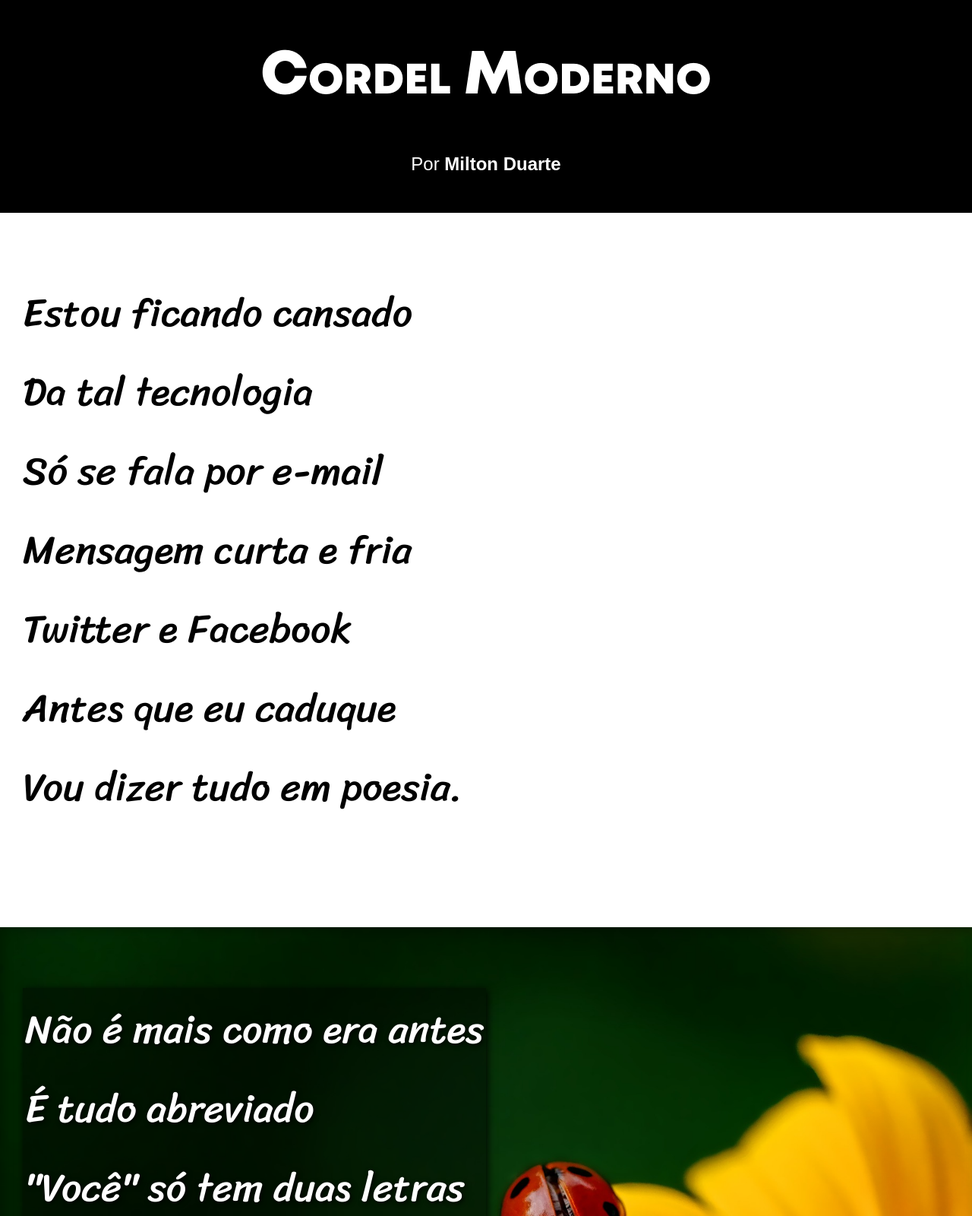
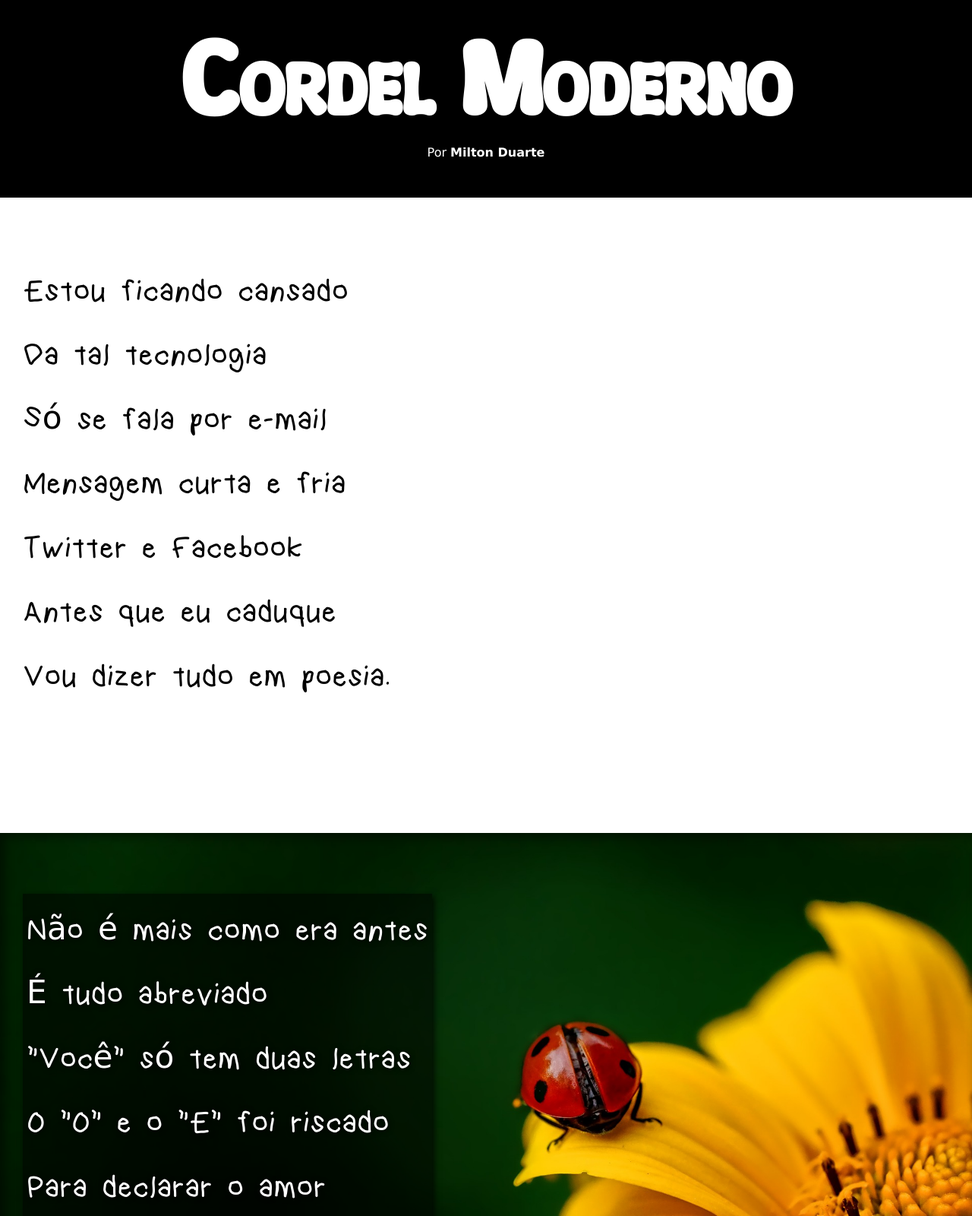
Before and after one commit to CuaCauu/projeto-cordel, a plain HTML site: page index.html in a window 1280 px wide. Shown: the top 1600 px of the page at 76% size. Drawn offline with Linux system fonts and the light colour scheme.

Commit message:
concluido

```diff
--- a/index.html
+++ b/index.html
@@ -3,15 +3,18 @@
 <head>
     <meta charset="UTF-8">
     <meta name="viewport" content="width=device-width, initial-scale=1.0">
-    <title>Projeto Cordel</title>
+    <title>Cordel Moderno</title>
     <link rel="stylesheet" href="style.css">
 </head>
 <body>
     <header>
         <h1>Cordel Moderno</h1>
-        <p>Por<a href="https://www.recantodasletras.com.br/poesias/3186743" target="_blank"> Milton Duarte</a></p>
+        <p>
+            Por <a href="https://www.recantodasletras.com.br/poesias/3186743" target="_blank">Milton Duarte</a>
+        </p>
     </header>
-        <section>
+
+    <section class="padrao">
         <p>
             Estou ficando cansado <br>
             Da tal tecnologia <br>
@@ -19,7 +22,7 @@
             Mensagem curta e fria <br>
             Twitter e Facebook <br>
             Antes que eu caduque <br>
-                Vou dizer tudo em poesia. <br>
+            Vou dizer tudo em poesia.
         </p>
     </section>
 
@@ -31,32 +34,29 @@
             O "O" e o "E" foi riscado <br>
             Para declarar o amor <br>
             Basta botar uma flor <br>
-                    E um coração desenhado. <br>
+            E um coração desenhado.
         </p>
     </section>
 
-        <section>
+    <section class="padrao">
         <p>
             Arroba agora não pesa <br>
             É parte de um endereço <br>
-                Ponto final nem se usa <br>
-                Ou vai até no começo <br>
-                Agora é .com <br>
-                Se o saite é muito bom <br>
-                Ele vale um alto preço. <br>
+            Ponto final nem se usa<br>
+            Ou vai até no começo<br>
+            Agora é .com<br>
+            Se o saite é muito bom<br>
+            Ele vale um alto preço.
+        </p>
 
-            </p>
-        </section>
-
-        <section>
         <p>
-                Pra piorar a linguagem <br>
-                O emoticom é um risco <br>
-                Tem símbolo para tudo <br>
-                Ponto e vírgula e um asterisco <br>
-                Um beijo significa <br>
-                Pra entender como fica <br>
-                Decifre esse rabisco. <br>
+            Pra piorar a liguagem<br>
+            O emoticom é um risco<br>
+            Tem símbolo para tudo<br>
+            Ponto e vírgula e um asterisco<br>
+            Um beijo significa<br>
+            Pra entender como fica<br>
+            Decifre esse rabisco.
         </p>
     </section>
 
@@ -68,36 +68,34 @@
             Só chegava no Verão <br>
             Mas matava a saudade <br>
             Era texto de verdade <br>
-                    Nas linhas do coração. <br>
+            Nas linhas do coração.
         </p>
     </section>
 
-        <section>
+    <section class="padrao">
         <p>
             Agora, escrevo e envio <br>
+            Chegando na mesma hora <br>
+            Mas quando vou prosear <br>
             A pessoa foi embora <br>
             Abriu outro aplicativo <br>
             O mundo ficou cativo <br>
-                Da tecnologia do agora. <br>
-                Chegando na mesma hora <br>
-                Mas quando vou prosear <br>
+            Da tecnologia do agora.
         </p>
-        </section>
 
-        <section>
         <p>
             Felizmente, pra orar <br>
+            Não precisa de internet <br>
             Deus escuta todo mundo <br>
             Se quiser, faça esse teste <br>
             Dois pontos são dois joelhos <br>
             Seus lábios são aparelhos <br>
-                Deixe que Deus interprete. <br>
-                Não precisa de internet <br>
+            Deixe que Deus interprete.
         </p>
     </section>
 
     <footer>
-            <p>Site criado por <a href="https://github.com/CuaCauu" target="_blank">CuaCauuu</a> para o <a href="https://www.cursoemvideo.com/" target="_blank">CursoemVideo</a> </p>
+        <p>Site criado por <a href="https://github.com/CuaCauu" target="_blank">CuaCauu</a> para o <a href="https://www.cursoemvideo.com" target="_blank">CursoemVideo</a></p>
     </footer>
 </body>
 </html>
--- a/style.css
+++ b/style.css
@@ -1,33 +1,33 @@
 @charset "UTF-8";
 
 @font-face {
-    font-family: Grand;
-    src: url(fontes/Mont-HeavyDEMO.otf) format('opentype');
+    font-family: Grande;
+    src: url(fontes/Mouldy\ Cheese.ttf) format(truetype);
     font-weight: normal;
-    font-style: normal;
 }
 
 @font-face {
-    font-family: Rabiscado;
-    src: url(fontes/Sriracha-Regular.ttf) format(truetype);
-    font-weight: 200;
-    font-style: normal;
+    font-family: Rabisco;
+    src: url(fontes/kindergarten.ttf) format(truetype);
+    font-weight: normal;
+}
+
+:root {
+    --fonte01: Verdana, Geneva, Tahoma, sans-serif;
+    --fonte02: 'Grande', cursive;
+    --fonte03: 'Rabisco', cursive;
 }
 
 * {
     margin: 0px;
     padding: 0px;
-}
-
-:root {
-    --font00: 'Grand', sans-serif;
-    --font01: 'Rabiscado'
+    font-size: 1em;
 }
 
 html, body {
     min-height: 100vh;
-    background-color: white;
-    font-family: Verdana, Geneva, Tahoma, sans-serif;
+    background-color: darkgrey;
+    font-family: var(--fonte01);
 }
 
 header {
@@ -37,79 +37,74 @@ header {
 }
 
 header > h1 {
-    font-family: var(--font00);
-    padding: 50px;
+    padding-top: 50px;
     font-variant: small-caps;
-    font-size: 10vh;
+    font-family: var(--fonte02);
+    font-size: 10vw;
 }
 
 header > p {
-    display: block;
     padding-bottom: 50px;
-    font-size: 3vh;
-    font-family: Arial, Helvetica, sans-serif;
 }
 
-a {
+header a, footer a {
     color: white;
     text-decoration: none;
-    font-weight: 700;
+    font-weight: bold;
 }
 
-a:hover {
+header a:hover, footer a:hover {
     text-decoration: underline;
 }
 
 section {
     padding-top: 10vh;
     padding-bottom: 10vh;
+    line-height: 2em;
     padding-left: 30px;
-    line-height: 2em;
-
-    font-family: var(--font01);
-    font-size: 6.5vh;
+    font-family: var(--fonte03);
+    font-size: 3.3vw;
 }
 
 section > p {
-    padding-bottom: 1em;
+    padding-bottom: 2em;
+}
+
+section.padrao {
+    background-color: white;
+    color: black;
 }
 
 section.imagem {
-    box-shadow: inset 5px 5px 13px 0px rgba(0, 0, 0, 0.247);
+    background-color: rgb(51, 51, 51);
+    color: white;
+    box-shadow: inset 6px 6px 13px 0px rgba(0, 0, 0, 0.473);
+    background-size: cover;
     background-attachment: fixed;
-    background-size: cover;
 }
 
 section.imagem > p {
     display: inline-block;
-    box-shadow: rgba(0, 0, 0, 0.89) 2px 2px 10px;
-    padding: 3px;
-    background-color: rgba(0, 0, 0, 0.418);
-
-    color: white;
-    text-shadow: rgba(0, 0, 0, 0.877) 2px 2px 6px;
+    box-shadow: 3px 3px 8px rgba(0, 0, 0, 0.753);
+    padding: 5px;
+    background-color: rgba(0, 0, 0, 0.514);
+    text-shadow: 1px 1px 7px black;
 }
 
-#img01 {
+section#img01 {
     background-image: url(imagens/background001.jpg);
     background-position: right center;
+
 }
 
-#img02 {
+section#img02 {
     background-image: url(imagens/background002.jpg);
+
 }
 
 footer {
-    padding: 10px;
     background-color: black;
-
-    font-size: 2.8vh;
     color: white;
     text-align: center;
-    font-family: Arial, Helvetica, sans-serif;
+    padding: 10px;
 }
-
-footer > p > a {
-    text-decoration: none;
-    color: white;
-}
```
Also changed, not shown: fontes/Crisper.ttf (deleted), fontes/Mont-ExtraLightDEMO.otf (deleted), fontes/Mont-HeavyDEMO.otf (deleted), fontes/Mouldy Cheese.ttf (added), fontes/OFL.txt (deleted), fontes/Sriracha-Regular.ttf (deleted), fontes/kindergarten.ttf (added), 1 other file. Lines whose indentation alone changed are shown as unchanged.
